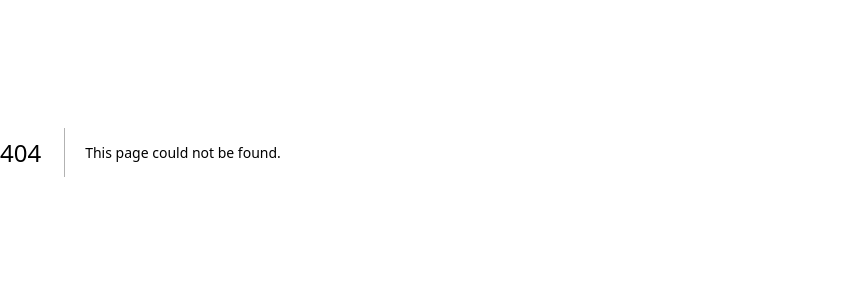
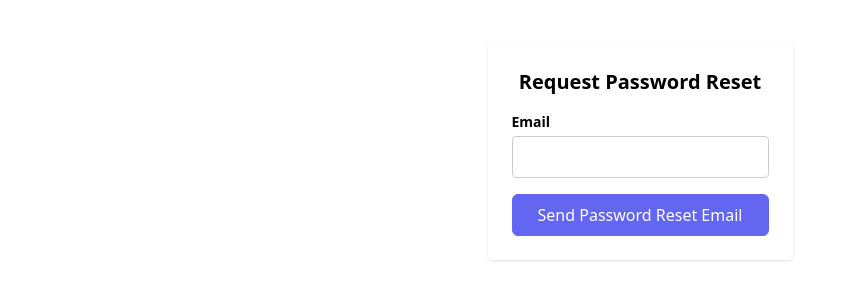
Before and after one commit to raphaelfavier/supabase-nextjs, a Next.js app: page /auth/reset-password in a window 1280 px wide. Before the commit this address had no page. Shown: the part 248-548 px from the top of the page, without its empty margins (0-855 px from the left). Built offline with nearby package versions, Linux system fonts and the light colour scheme.

Commit message:
feat: implement password reset functionality

```diff
--- a/src/app/auth/login/page.tsx
+++ b/src/app/auth/login/page.tsx
@@ -64,6 +64,14 @@ export default function LoginPage() {
         </ActionButton>
       </form>
       <div className="text-center mt-4">
+        <Link
+          href="/auth/reset-password"
+          className="text-indigo-500 underline hover:text-indigo-700"
+        >
+          Forgot your password?
+        </Link>
+      </div>
+      <div className="text-center mt-4">
         <span>Don&apos;t have an account? </span>
         <Link
           href="/auth/signup"
--- /dev/null
+++ b/src/app/auth/reset-password/page.tsx
@@ -0,0 +1,70 @@
+"use client";
+
+import { useState } from "react";
+import ActionButton from "@/templates/actionButton/actionButton";
+import FormField from "@/templates/formField/FormField";
+
+export default function ResetPasswordPage() {
+  const [email, setEmail] = useState("");
+  const [loading, setLoading] = useState(false);
+  const [success, setSuccess] = useState("");
+  const [error, setError] = useState("");
+
+  const handleRequest = async () => {
+    setLoading(true);
+    setError("");
+    setSuccess("");
+    try {
+      const res = await fetch("/auth/magic-link", {
+        method: "POST",
+        body: JSON.stringify({ email, type: "recovery" }),
+      });
+      if (!res.ok) {
+        const data = await res.json();
+        setError(data.error || "Request failed");
+      } else {
+        setSuccess(
+          "Password reset email sent (if your email exists in our system)."
+        );
+      }
+    } catch (err: unknown) {
+      setError(err instanceof Error ? err.message : "Unexpected error");
+    } finally {
+      setLoading(false);
+    }
+  };
+
+  return (
+    <div className="max-w-md mx-auto p-6 bg-white rounded shadow flex flex-col gap-4 items-center">
+      <h2 className="text-xl font-semibold">Request Password Reset</h2>
+      <form
+        onSubmit={(e) => {
+          e.preventDefault();
+          handleRequest();
+        }}
+        className="w-full flex flex-col gap-4"
+      >
+        <FormField
+          label="Email"
+          name="email"
+          type="email"
+          value={email}
+          onChange={(e: React.ChangeEvent<HTMLInputElement>) =>
+            setEmail(e.target.value)
+          }
+          autoComplete="email"
+          disabled={loading}
+        />
+        <ActionButton
+          type="submit"
+          disabled={loading || !email}
+          className="w-full"
+        >
+          {loading ? "Requesting..." : "Send Password Reset Email"}
+        </ActionButton>
+      </form>
+      {error && <div className="text-red-500">{error}</div>}
+      {success && <div className="text-green-600">{success}</div>}
+    </div>
+  );
+}
--- a/src/app/auth/verify/route.ts
+++ b/src/app/auth/verify/route.ts
@@ -5,8 +5,9 @@ export async function GET(request: NextRequest) {
   const { searchParams } = new URL(request.url);
   const hashed_token = searchParams.get("hashed_token");
   const isRecovery = searchParams.get("type") === "recovery";
+  const code = searchParams.get("code");
 
-  if (!hashed_token) {
+  if (!hashed_token && !code) {
     return NextResponse.redirect(
       new URL("/error?type=missing_token", request.url)
     );
@@ -17,22 +18,30 @@ export async function GET(request: NextRequest) {
   let verifyType: "magiclink" | "recovery" = "magiclink";
   if (isRecovery) verifyType = "recovery";
 
+  if (hashed_token) {
     const { error } = await supabase.auth.verifyOtp({
       type: verifyType,
       token_hash: hashed_token,
     });
-
     if (error) {
       return NextResponse.redirect(
         new URL("/error?type=invalid_magiclink", request.url)
       );
-  } else {
-    if (isRecovery) {
+    }
+  }
+
+  if (code) {
+    const { error } = await supabase.auth.exchangeCodeForSession(code);
+    if (error) {
+      return NextResponse.redirect(
+        new URL("/error?type=invalid_magiclink", request.url)
+      );
+    } else if (isRecovery) {
       return NextResponse.redirect(
         new URL("/profile/change-password", request.url)
       );
-    } else {
+    }
+  }
+
   return NextResponse.redirect(new URL("/", request.url));
 }
-  }
-}
--- a/src/app/profile/change-password/page.tsx
+++ b/src/app/profile/change-password/page.tsx
@@ -48,7 +48,17 @@ export default function ChangePasswordPage() {
           disabled={loading}
         />
         {error && <div className="text-red-500 mb-2">{error}</div>}
-        {success && <div className="text-green-600 mb-2">{success}</div>}
+        {success && (
+          <>
+            <div className="text-green-600 mb-2">{success}</div>
+            <a
+              href="/"
+              className="block text-indigo-500 underline hover:text-indigo-700 mb-2 text-center"
+            >
+              Go to home
+            </a>
+          </>
+        )}
         <ActionButton
           type="submit"
           disabled={loading || !password}
--- a/src/app/profile/page.tsx
+++ b/src/app/profile/page.tsx
@@ -162,7 +162,7 @@ export default function Profile() {
   return (
     <div className="sm:w-[400px] w-full mx-auto mt-8 p-6 border rounded-lg shadow">
       <h2 className="text-2xl font-bold mb-4">Profile</h2>
-      <form className="flex flex-col space-y-4" onSubmit={handleSubmit}>
+      <form className="flex flex-col gap-4" onSubmit={handleSubmit}>
         <div>
           <label className="block text-sm font-semibold mb-1">Email</label>
           <input
@@ -213,6 +213,14 @@ export default function Profile() {
           {formLoading ? "Saving..." : "Save Changes"}
         </ActionButton>
       </form>
+      <div className="text-left mt-6 w-full border-t border-t-gray-300 pt-4 text-sm">
+        <a
+          href="/auth/reset-password"
+          className="text-indigo-500 underline hover:text-indigo-700"
+        >
+          Reset my password
+        </a>
+      </div>
     </div>
   );
 }
```
Lines whose indentation alone changed are shown as unchanged.
